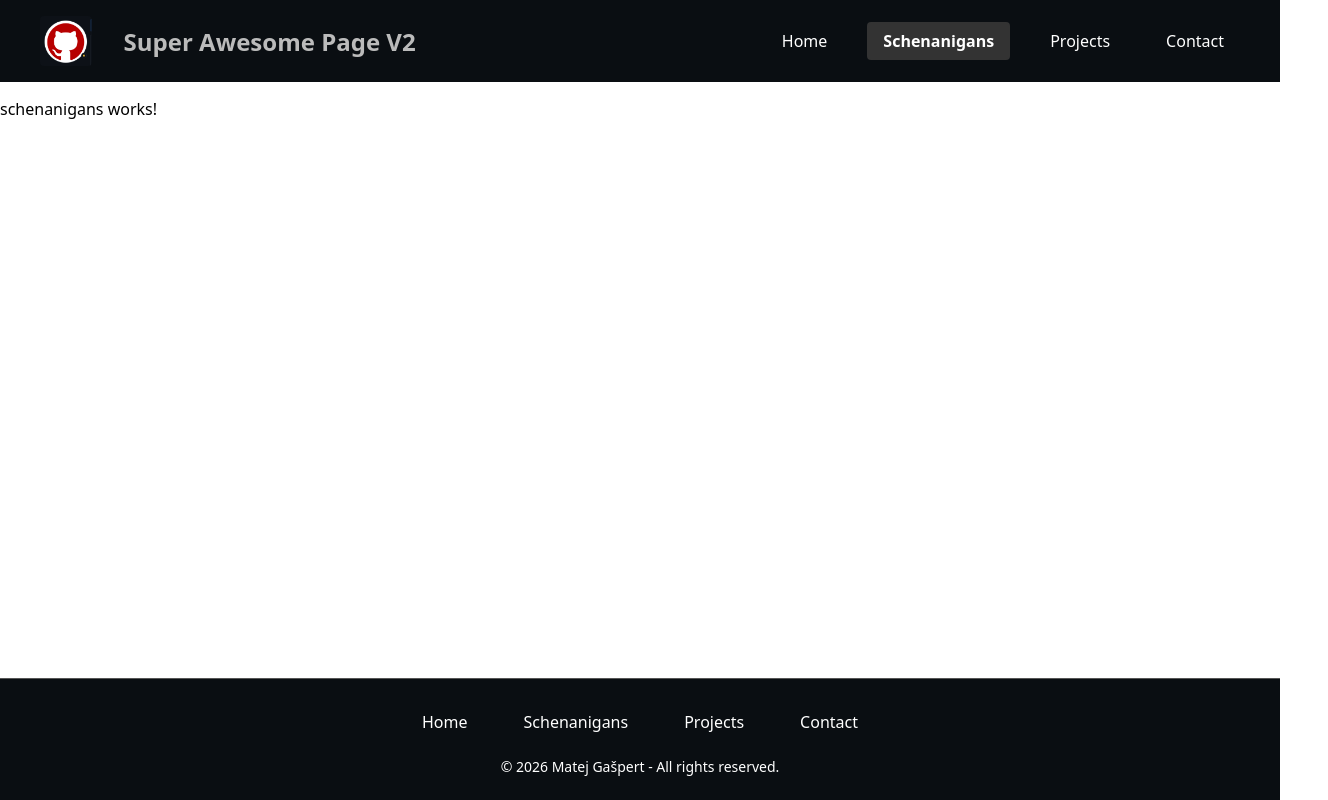
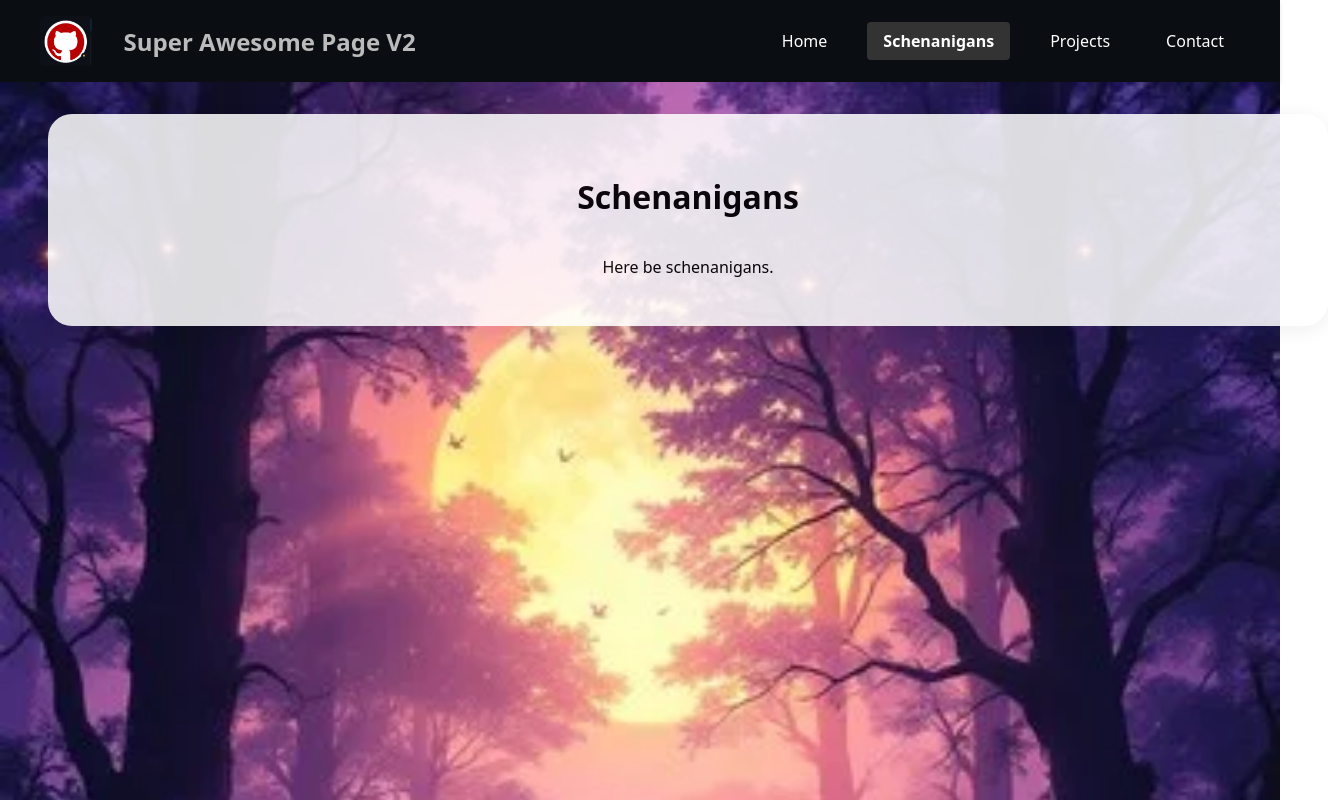
Before and after one commit to matgas14/super-awesome-page-V2, an Angular app: page /schenanigans in a window 1280 px wide. Shown: the top 800 px of the page, 1328 px wide, since content can reach past the window. Built offline with nearby package versions, Linux system fonts and the light colour scheme.

Commit message:
added schenanigans

```diff
--- a/src/app/schenanigans/schenanigans.html
+++ b/src/app/schenanigans/schenanigans.html
@@ -1 +1,6 @@
-<p>schenanigans works!</p>
+<div class="schenanigans-container">
+    <div class="schenanigans-content">
+        <h1>Schenanigans</h1>
+        <p>Here be schenanigans.</p>
+    </div>
+</div>
--- a/src/app/schenanigans/schenanigans.scss
+++ b/src/app/schenanigans/schenanigans.scss
@@ -1,6 +1,22 @@
 .schenanigans-container {
-  padding: 2rem;
-  background: #f5f5f5;
-  border-radius: 8px;
-  color: #222;
+  background-image: url('/schen-background.webp');
+    padding: 2rem;
+    height: 1014px;
+    background-repeat: no-repeat;
+    background-size: cover;
 }
+
+.schenanigans-content {
+    background: rgba(255, 255, 255, 0.95);
+    border-radius: 1.5rem;
+    box-shadow: 0 4px 24px rgba(0,0,0,0.08);
+    padding: 2.5rem 2rem 2rem 2rem;
+    max-width: 1450px;
+    width: 100%;
+    text-align: center;
+    display: flex;
+    flex-direction: column;
+    align-items: center;
+    opacity: 0.9;
+    margin: auto 1rem;
+}
--- a/src/index.html
+++ b/src/index.html
@@ -8,7 +8,6 @@
   <link rel="icon" type="image/x-icon" href="favicon.ico">
   <!-- FontAwesome CDN -->
   <script src="https://kit.fontawesome.com/fa3d490ce9.js" crossorigin="anonymous"></script>
-    <script src="global_scripts.js"></script>
 </head>
 <body>
   <app-root></app-root>
```
Also changed, not shown: public/schen-background.webp (added), src/global_scripts.js (deleted).
